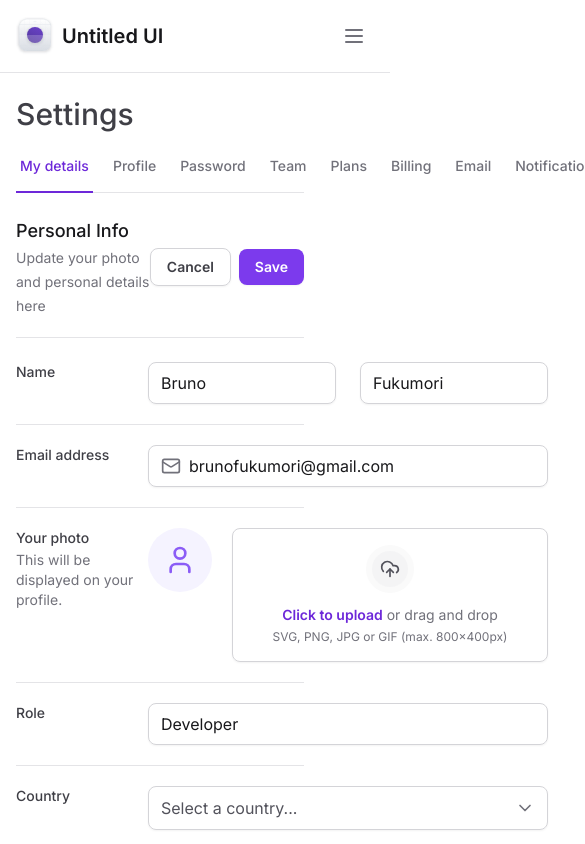
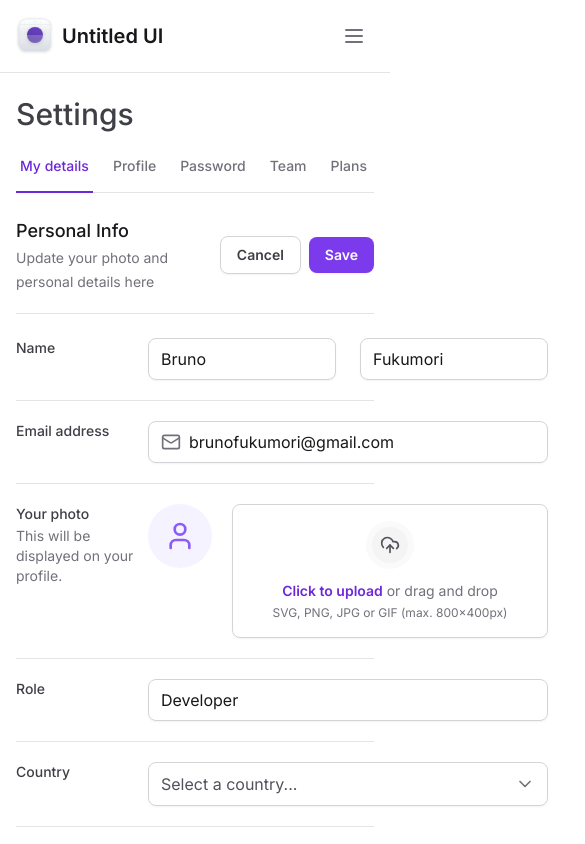
Before and after one commit to bfukumori/dashboard-ui, a Next.js app: page /settings in a window 390 px wide. Shown: the top 844 px of the page, 585 px wide, since content can reach past the window. Built offline with nearby package versions, Linux system fonts and the light colour scheme.

Commit message:
:sparkles: responsive tabs

```diff
--- a/package.json
+++ b/package.json
@@ -11,6 +11,7 @@
   "dependencies": {
     "@formkit/auto-animate": "^0.8.1",
     "@radix-ui/react-collapsible": "^1.0.3",
+    "@radix-ui/react-scroll-area": "^1.0.5",
     "@radix-ui/react-select": "^2.0.0",
     "@radix-ui/react-tabs": "^1.0.4",
     "framer-motion": "^10.17.6",
--- a/src/app/layout.tsx
+++ b/src/app/layout.tsx
@@ -18,7 +18,7 @@ export default function RootLayout({
   return (
     <html lang="en" className="antialiased">
       <body className={inter.className}>
-        <div className="grid min-h-screen grid-cols-app">
+        <div className="min-h-screen lg:grid lg:grid-cols-app">
           <Sidebar />
           <main className="px-4 pb-12 pt-24 lg:col-start-2 lg:px-8 lg:pb-12 lg:pt-8">
             {children}
--- a/src/components/settings-tabs/index.tsx
+++ b/src/components/settings-tabs/index.tsx
@@ -2,6 +2,7 @@
 
 import { ReactNode, useState } from 'react'
 import * as Tabs from '@radix-ui/react-tabs'
+import * as ScrollArea from '@radix-ui/react-scroll-area'
 
 import { TabItem } from './tab-item'
 
@@ -19,6 +20,8 @@ export function SettingsTabs({ tabs }: SettingsTabs) {
 
   return (
     <Tabs.Root value={currentTab} onValueChange={setCurrentTab}>
+      <ScrollArea.Root className="w-full" type="scroll">
+        <ScrollArea.Viewport className="w-full overflow-x-scroll">
           <Tabs.List className="mt-6 flex w-full items-center gap-4 border-b border-zinc-200">
             {tabs.map(({ value }) => (
               <TabItem
@@ -28,6 +31,15 @@ export function SettingsTabs({ tabs }: SettingsTabs) {
               />
             ))}
           </Tabs.List>
+        </ScrollArea.Viewport>
+        <ScrollArea.Scrollbar
+          orientation="horizontal"
+          className="flex h-0.5 translate-y-1.5 touch-none select-none flex-col bg-zinc-100"
+        >
+          <ScrollArea.Thumb className="relative flex-1 rounded-lg bg-zinc-300" />
+        </ScrollArea.Scrollbar>
+        <ScrollArea.Corner />
+      </ScrollArea.Root>
 
       {tabs.map(({ value, content }) => (
         <Tabs.Content key={value} value={value}>
--- a/src/components/settings-tabs/tab-item.tsx
+++ b/src/components/settings-tabs/tab-item.tsx
@@ -11,7 +11,7 @@ export function TabItem({ value, isSelected }: TabItemProps) {
     <Tabs.Trigger
       key={value}
       value={value}
-      className="group relative text-nowrap px-1 pb-4 text-sm font-medium text-zinc-500 outline-none hover:text-violet-700 data-[state=active]:text-violet-700"
+      className="group relative whitespace-nowrap px-1 pb-4 text-sm font-medium text-zinc-500 outline-none hover:text-violet-700 data-[state=active]:text-violet-700"
     >
       <span className="group-focus-visible:ring-2 group-focus-visible:ring-violet-400 group-focus-visible:ring-offset-4">
         {value}
```
Also changed, not shown: 1 other file (tests, documents, lock files or other folders). Lines whose indentation alone changed are shown as unchanged.
